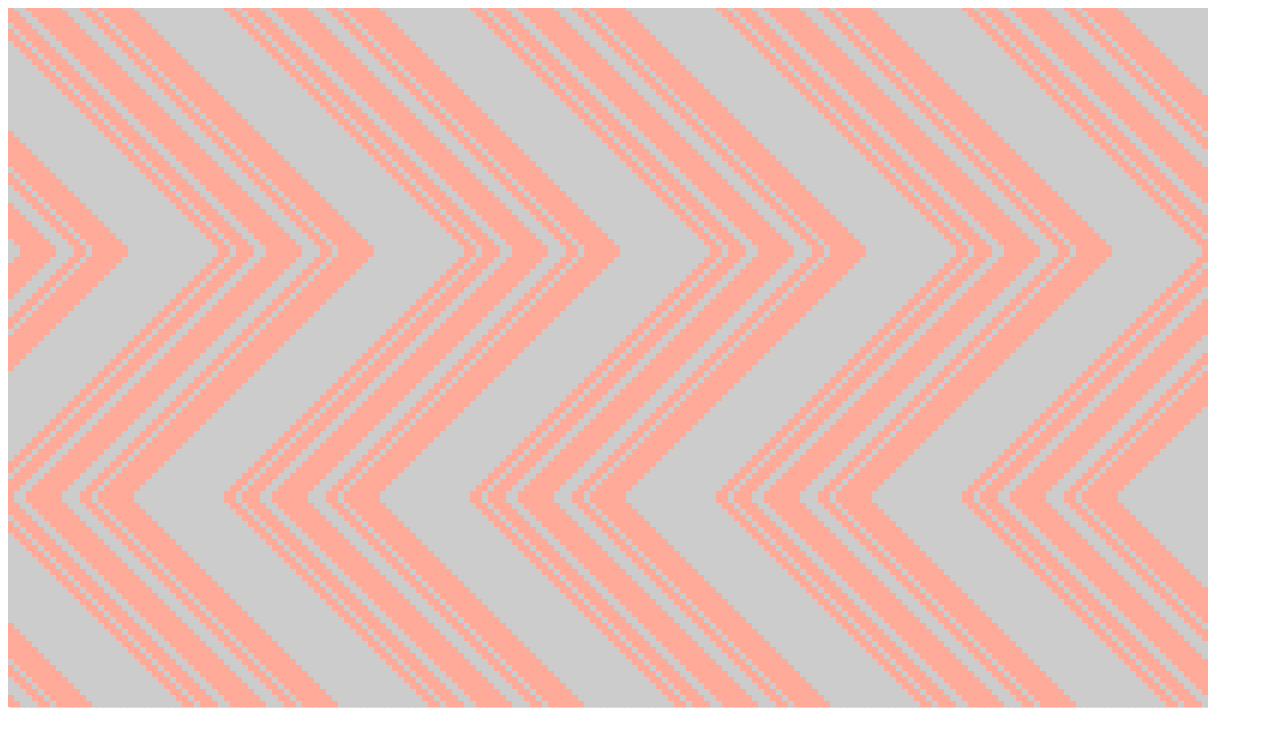
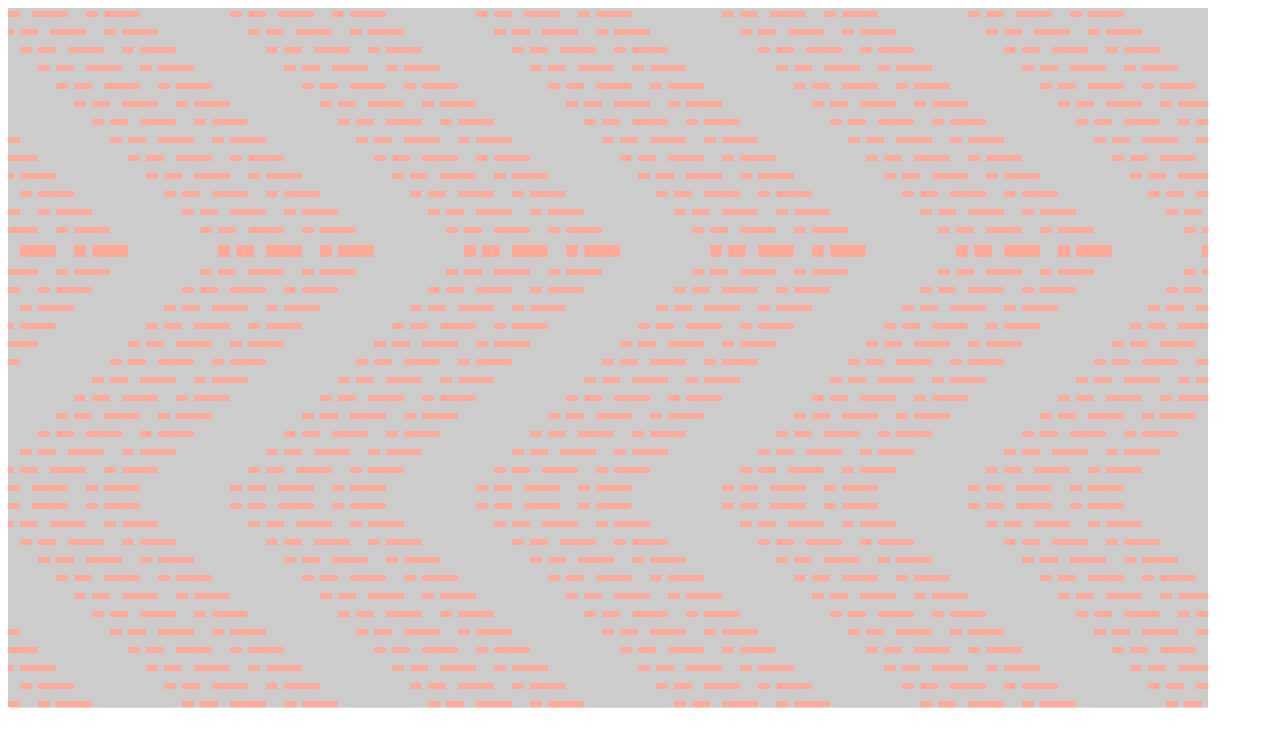
Before and after one commit to iskandr/weave, a plain HTML site: page 001.html in a window 1280 px wide. Drawn offline with Linux system fonts and the light colour scheme.

Commit message:
step sizes

```diff
--- a/001.html
+++ b/001.html
@@ -28,7 +28,7 @@
         function setup() {
             program = makeProgram()
             offset_series = symmetrize(
-                reverse(arange(program.length)))
+                reverse(arange(program.length, random([1, 2, 3]))))
         }
 
         function draw() {
--- a/misc.js
+++ b/misc.js
@@ -1,7 +1,8 @@
-function arange(n) {
+function arange(n, step=1) {
     // generate an array with entries 0 .. n-1
+    length = Math.floor(n / step)
     a = new Array(n)
-    for (let i = 0; i < n; ++i) {
+    for (let i = 0; i < n; i+= step) {
         a[i] = i;
     }
     return a;
```
